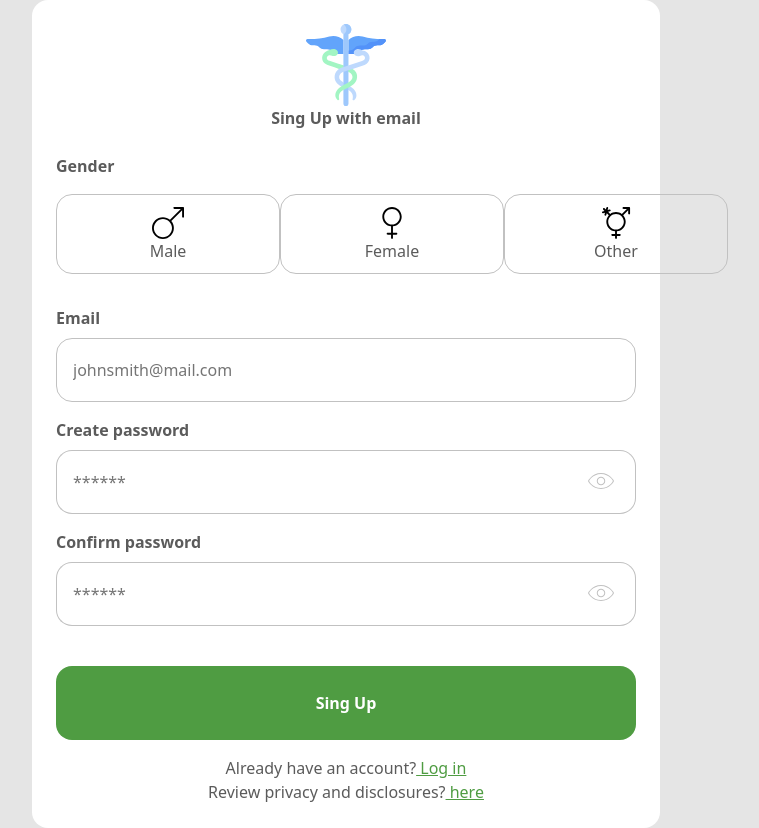
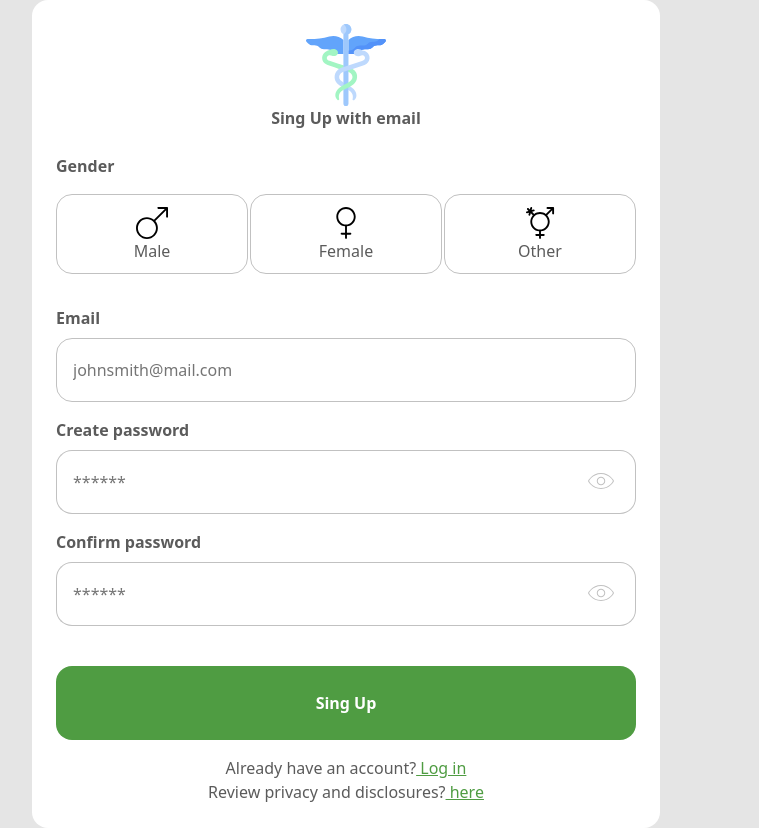
Before and after one commit to Maryasych/react-sing-up, a React (Create React App) app: page / in a window 1280 px wide. Shown: the whole page, without its empty margins (294-1053 px from the left). Built offline with nearby package versions, Linux system fonts and the light colour scheme.

Commit message:
min-winth 1200px size fix

```diff
--- a/src/scss/gender-icons.scss
+++ b/src/scss/gender-icons.scss
@@ -1,6 +1,6 @@
 .gender-custom-btn {
   color: $themeColor;
-  width: 14em;
+  width: 12em;
   height: 5em;
   font-weight: lighter;
   transition: all 0.25s;
```
